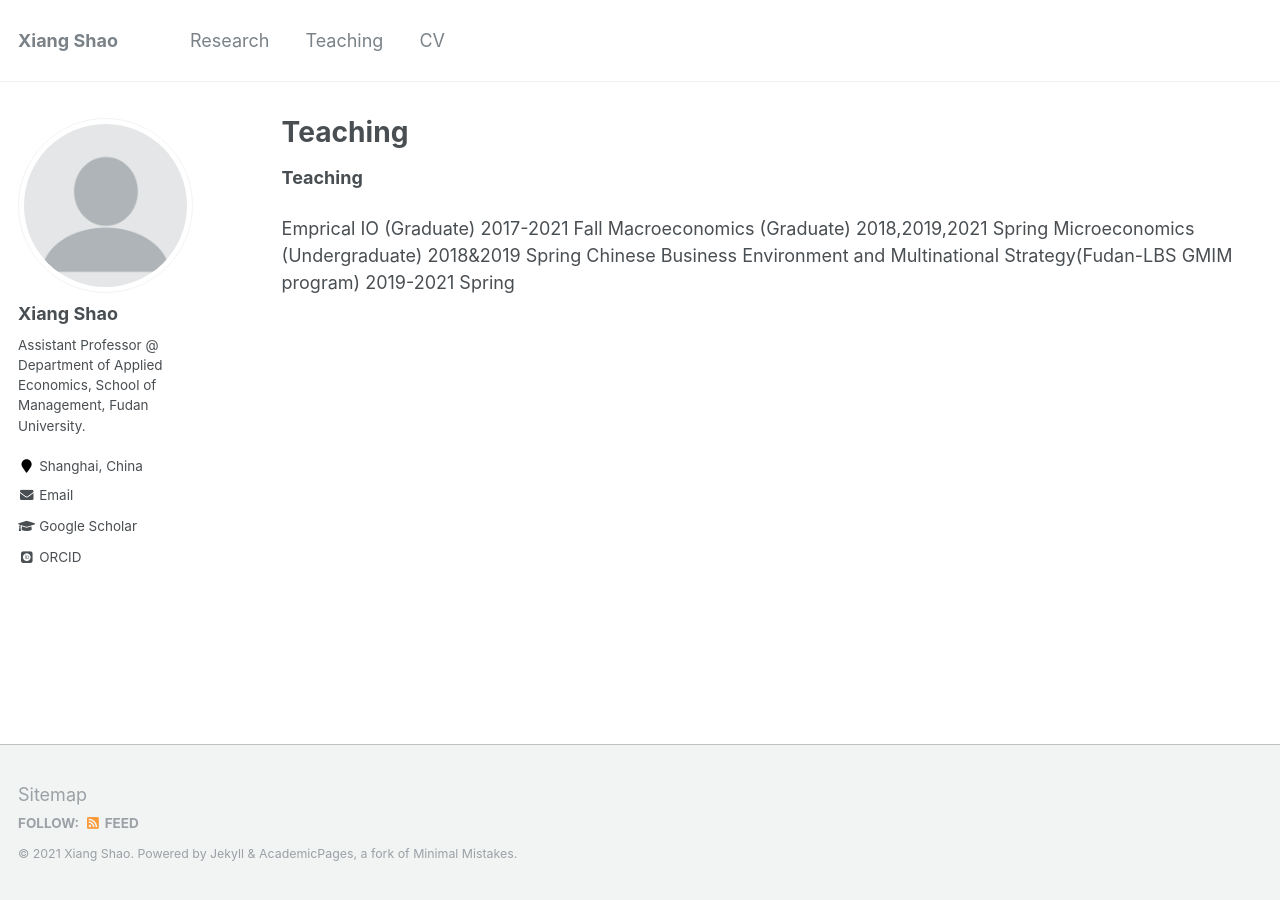
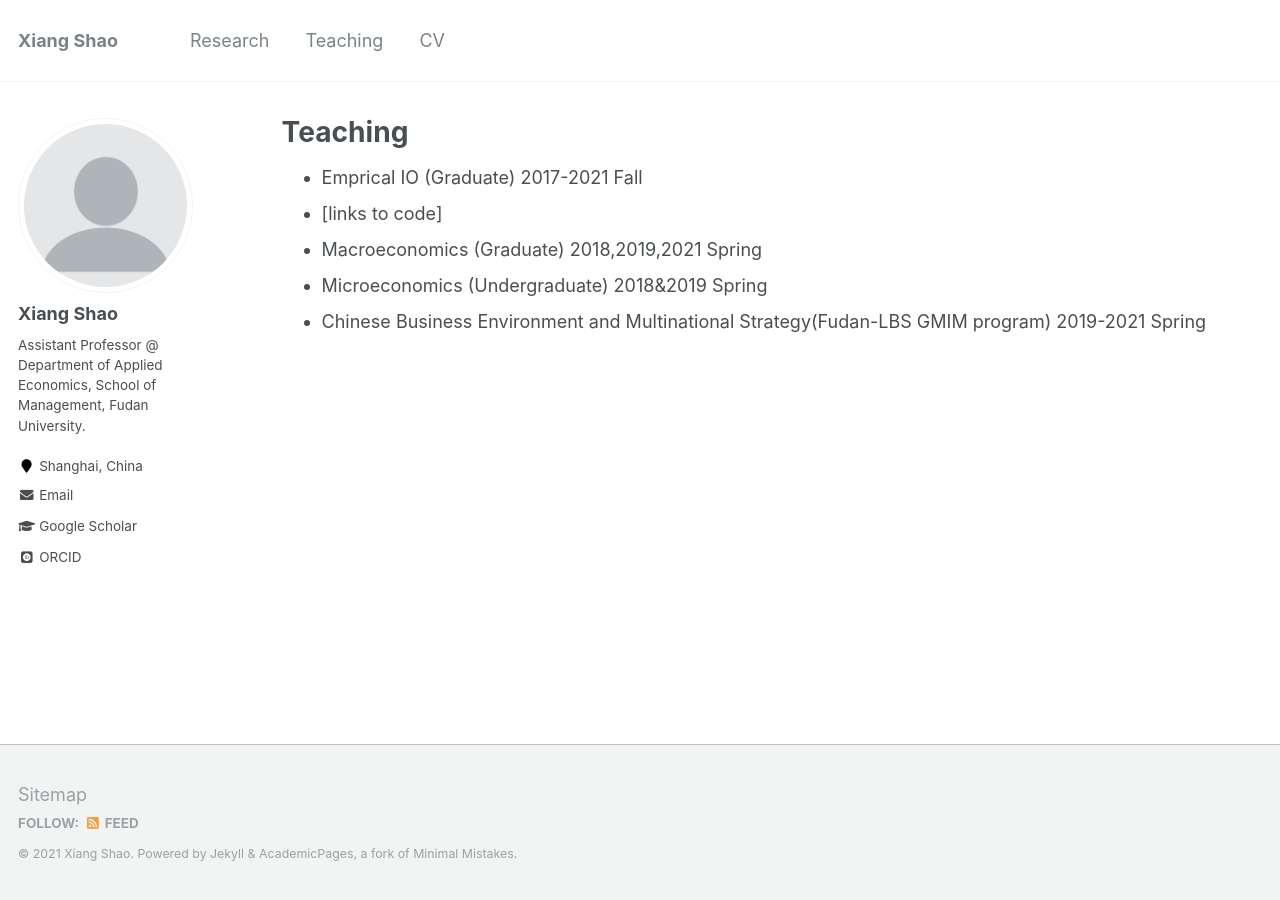
Before and after one commit to xiangshao/xiangshao.github.io, a Jekyll site: the page built from _pages/teaching.md, in a window 1280 px wide. Built offline with Jekyll 4.4.1, drawn with Linux system fonts in a browser that asks for light colours; some web fonts are replaced.

Commit message:
Update teaching.md

```diff
--- a/_pages/teaching.md
+++ b/_pages/teaching.md
@@ -5,9 +5,8 @@ permalink: /teaching/
 author_profile: true
 ---
 
-**Teaching**
-
-Emprical IO (Graduate) 2017-2021 Fall
-Macroeconomics (Graduate) 2018,2019,2021 Spring
-Microeconomics (Undergraduate) 2018&2019 Spring
-Chinese Business Environment and Multinational Strategy(Fudan-LBS GMIM program) 2019-2021 Spring
+* Emprical IO (Graduate) 2017-2021 Fall
+*  [links to code]
+* Macroeconomics (Graduate) 2018,2019,2021 Spring
+* Microeconomics (Undergraduate) 2018&2019 Spring
+* Chinese Business Environment and Multinational Strategy(Fudan-LBS GMIM program) 2019-2021 Spring
```
